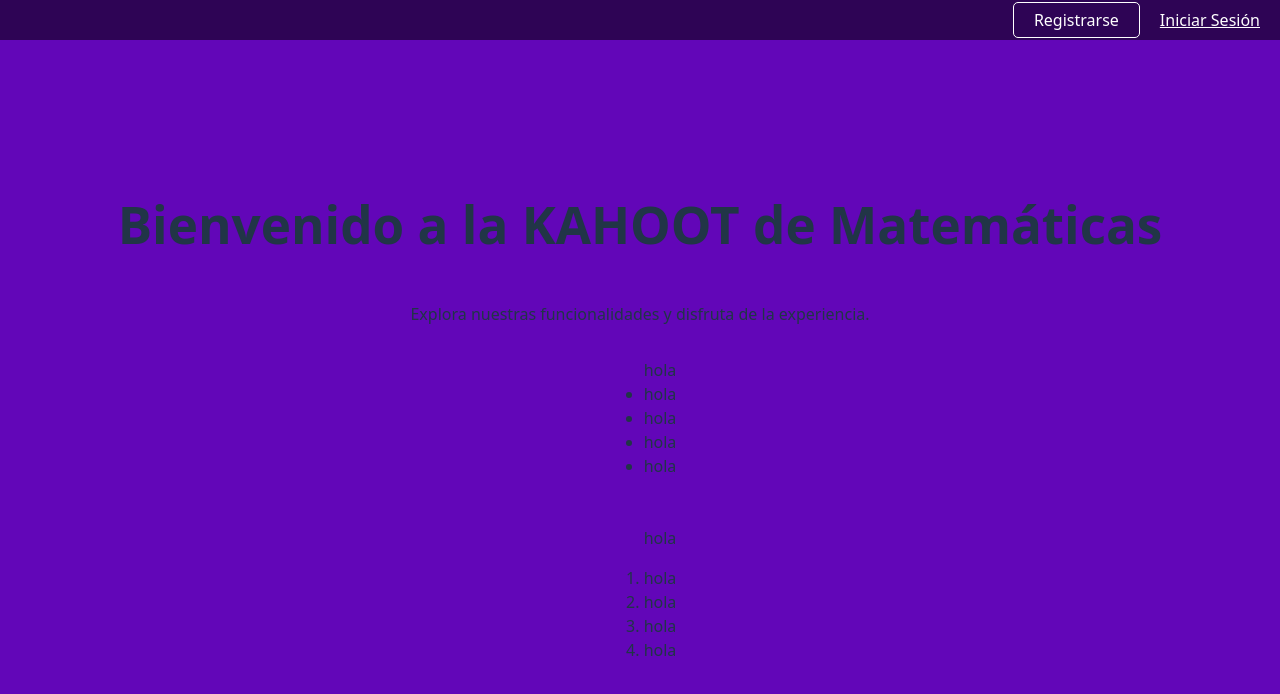
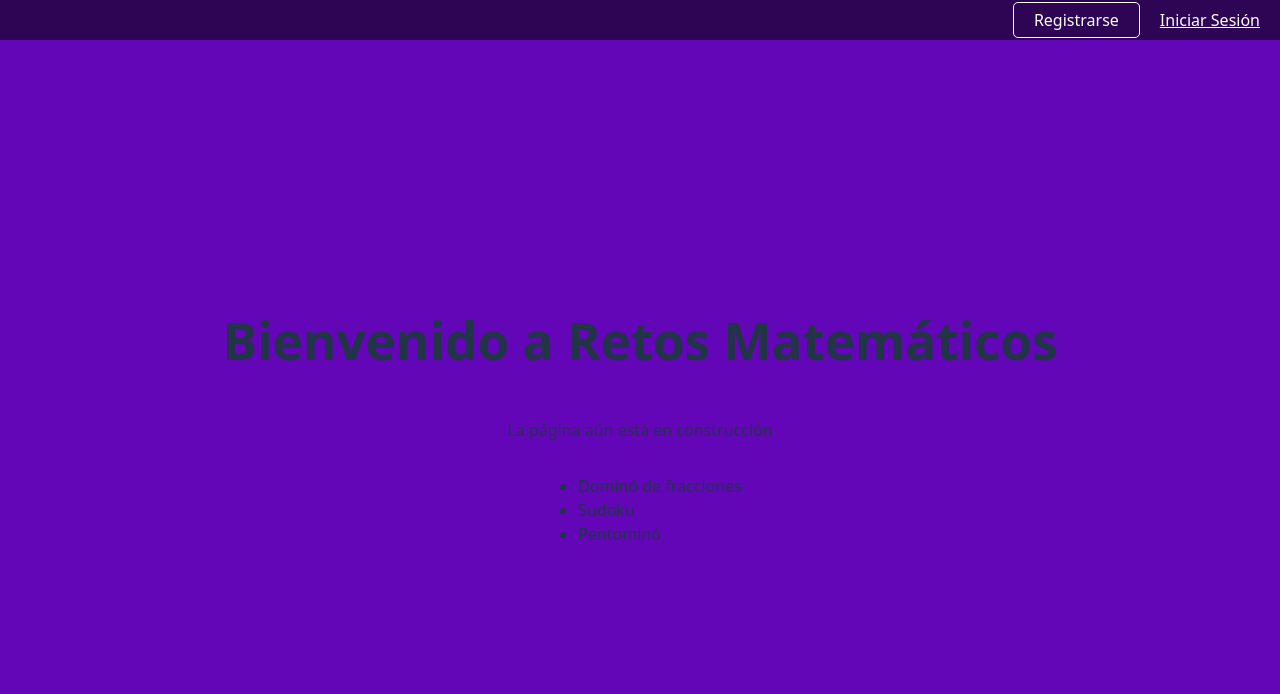
Before and after one commit to harold-enciso/el-mundo-matematico, a React (Vite) app in the folder frontend/: page / in a window 1280 px wide. Shown: the top 694 px of the page. Built offline with nearby package versions, Linux system fonts and the light colour scheme.

Commit message:
Minicambio 1

```diff
--- a/frontend/src/pages/Home.jsx
+++ b/frontend/src/pages/Home.jsx
@@ -17,22 +17,13 @@
     <>
     <HeaderPrincipal />
       <div className="fondo">
-      <h1>Bienvenido a la KAHOOT de Matemáticas</h1>
-      <p>Explora nuestras funcionalidades y disfruta de la experiencia.</p>
+      <h1>Bienvenido a Retos Matemáticos</h1>
+      <p>La página aún está en construcción</p>
       <ul>
-        <span>hola</span>
-        <li>hola</li>
-        <li>hola</li>
-        <li>hola</li>
-        <li>hola</li>
+        <li>Dominó de fracciones</li>
+        <li>Sudoku</li>
+        <li>Pentominó</li>
       </ul>
-      <ol>
-        <p>hola</p>
-        <li>hola</li>
-        <li>hola</li>
-        <li>hola</li>
-        <li>hola</li>
-      </ol>
     </div>
     </>
   )
```
